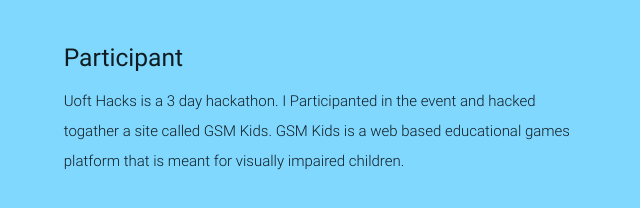
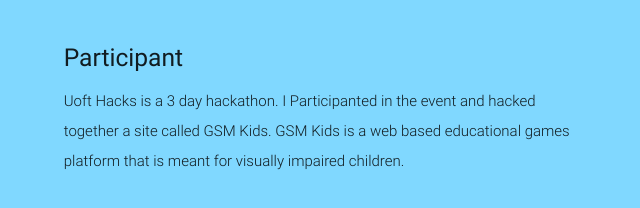
Before and after one commit to 3370sohail/3370sohail.github.io, a plain HTML site: page index.html in a window 1280 px wide. Shown: the part 4193-4401 px from the top of the page, 511-1151 px from the left. Drawn offline with nearby package versions, Linux system fonts and the light colour scheme.

Commit message:
fix typo 1

```diff
--- a/index.html
+++ b/index.html
@@ -443,7 +443,7 @@ sync to music via serial input.
         <div class="col s12 m7">
 
        <h5> Participant</h5>
-        <p class="light">Uoft Hacks is a 3 day hackathon. I Participanted in the event and hacked togather a site called GSM Kids. GSM Kids
+        <p class="light">Uoft Hacks is a 3 day hackathon. I Participanted in the event and hacked together a site called GSM Kids. GSM Kids
           is a web based educational games platform that is meant for visually impaired children.
         </p>
         </div>
```
